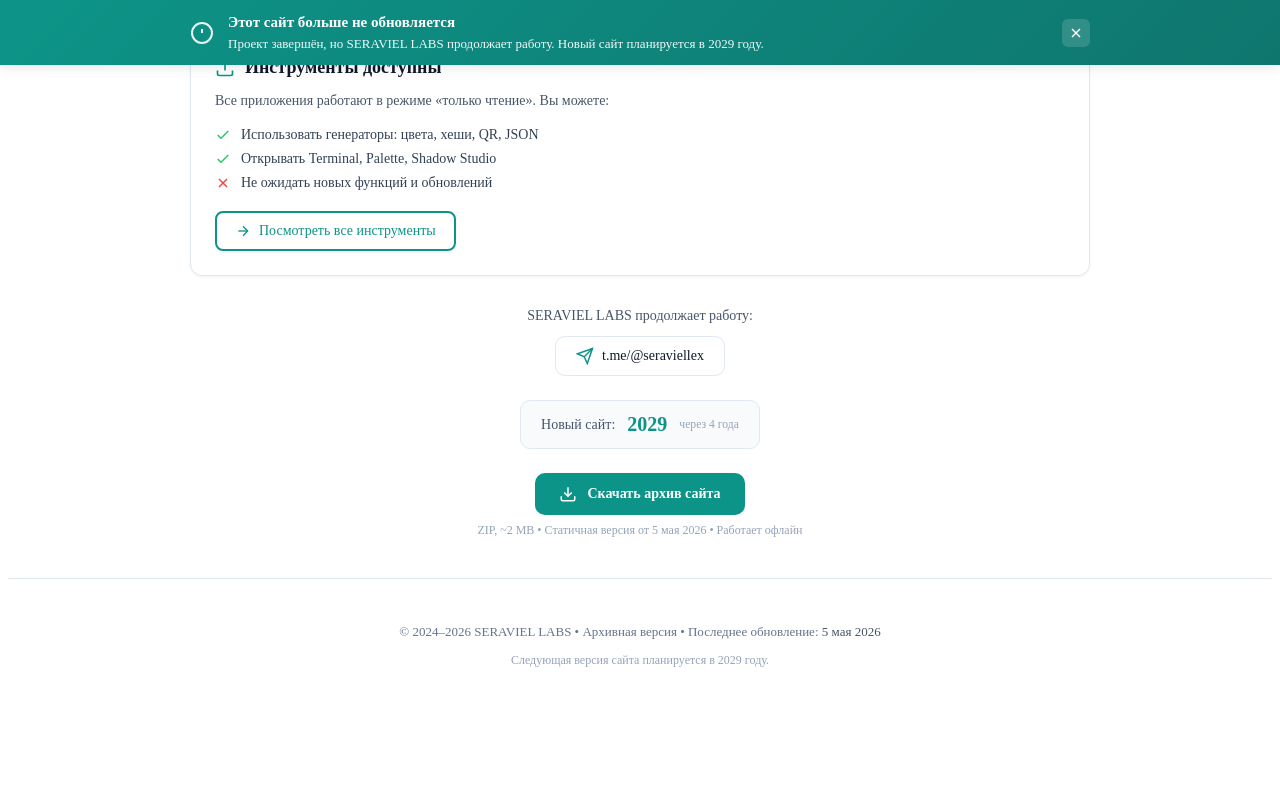
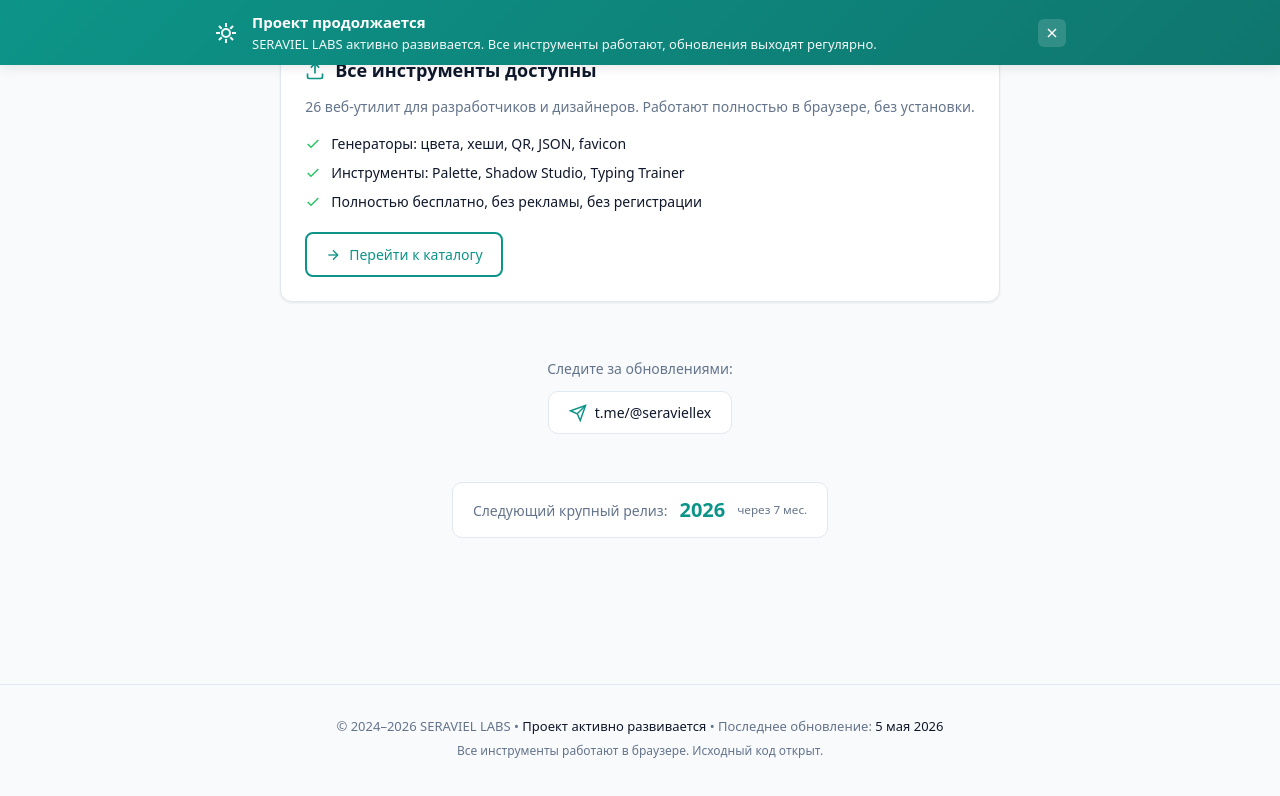
Before and after one commit to official-ids/d, a website: page index.html in a window 1280 px wide. Drawn offline with Linux system fonts and the light colour scheme.

```diff
--- a/index.html
+++ b/index.html
@@ -41,11 +41,40 @@
   <link rel="preconnect" href="https://fonts.googleapis.com">
 
 <style>
+    /* === Base Variables === */
+    :root {
+      --bg: #f8fafc;
+      --surface: #ffffff;
+      --border: #e2e8f0;
+      --text: #0f172a;
+      --text-muted: #64748b;
+      --accent: #0d9488;
+      --accent-hover: #0f766e;
+      --success: #22c55e;
+      --warning: #f59e0b;
+      --danger: #ef4444;
+      --radius: 12px;
+      --shadow: 0 1px 3px rgba(0,0,0,0.05), 0 1px 2px rgba(0,0,0,0.03);
+      --font-sans: system-ui, -apple-system, 'Segoe UI', Roboto, sans-serif;
+    }
+
+    * { box-sizing: border-box; margin: 0; padding: 0; }
+
+    body {
+      font-family: var(--font-sans);
+      background: var(--bg);
+      color: var(--text);
+      line-height: 1.5;
+      min-height: 100vh;
+      display: flex;
+      flex-direction: column;
+    }
+
     /* === Site Notice Banner === */
     .site-notice {
       position: fixed;
       top: 0; left: 0; right: 0;
-      background: linear-gradient(135deg, #0d9488, #0f766e);
+      background: linear-gradient(135deg, var(--accent), var(--accent-hover));
       color: white;
       z-index: 10000;
       box-shadow: 0 2px 12px rgba(0,0,0,0.1);
@@ -68,7 +97,7 @@
     .notice-icon {
       flex-shrink: 0;
       width: 24px; height: 24px;
-      opacity: 0.9;
+      opacity: 0.95;
     }
     .notice-icon svg { width: 100%; height: 100%; }
     .notice-text {
@@ -77,211 +106,6 @@
       flex-direction: column;
       gap: 2px;
     }
-
-        /* === Archive Notice Section === */
-    .archive-section {
-      max-width: 900px;
-      margin: 32px auto;
-      padding: 0 24px;
-    }
-    .archive-card {
-      background: #ffffff;
-      border: 1px solid #e2e8f0;
-      border-radius: 12px;
-      padding: 24px;
-      box-shadow: 0 1px 3px rgba(0,0,0,0.05);
-    }
-    .archive-card h3 {
-      margin: 0 0 12px;
-      font-size: 18px;
-      font-weight: 600;
-      color: #0f172a;
-      display: flex;
-      align-items: center;
-      gap: 10px;
-    }
-    .archive-card h3 svg {
-      width: 20px;
-      height: 20px;
-      stroke: #0d9488;
-    }
-    .archive-card p {
-      margin: 0 0 16px;
-      color: #475569;
-      line-height: 1.5;
-      font-size: 14px;
-    }
-    .archive-list {
-      list-style: none;
-      padding: 0;
-      margin: 0 0 20px;
-      display: grid;
-      gap: 8px;
-    }
-    .archive-list li {
-      display: flex;
-      align-items: center;
-      gap: 10px;
-      color: #334155;
-      font-size: 14px;
-    }
-    .archive-list li svg {
-      width: 16px;
-      height: 16px;
-      flex-shrink: 0;
-    }
-    .archive-list .check svg { stroke: #22c55e; }
-    .archive-list .cross svg { stroke: #ef4444; }
-
-    .btn-outline {
-      display: inline-flex;
-      align-items: center;
-      gap: 8px;
-      padding: 10px 18px;
-      border: 2px solid #0d9488;
-      color: #0d9488;
-      background: transparent;
-      text-decoration: none;
-      border-radius: 8px;
-      font-weight: 500;
-      font-size: 14px;
-      cursor: pointer;
-      transition: all 0.2s;
-    }
-    .btn-outline:hover {
-      background: #0d9488;
-      color: white;
-    }
-    .btn-outline svg {
-      width: 16px;
-      height: 16px;
-    }
-
-    /* === Contact Links === */
-    .contact-section {
-      max-width: 900px;
-      margin: 24px auto;
-      padding: 0 24px;
-      text-align: center;
-    }
-    .contact-section p {
-      margin: 0 0 12px;
-      color: #475569;
-      font-size: 14px;
-    }
-    .contact-link {
-      display: inline-flex;
-      align-items: center;
-      gap: 8px;
-      padding: 10px 20px;
-      background: white;
-      border: 1px solid #e2e8f0;
-      border-radius: 10px;
-      text-decoration: none;
-      color: #0f172a;
-      font-weight: 500;
-      font-size: 14px;
-      transition: all 0.2s;
-    }
-    .contact-link:hover {
-      border-color: #0d9488;
-      transform: translateY(-2px);
-      box-shadow: 0 4px 12px rgba(13,148,136,0.1);
-    }
-    .contact-link svg {
-      width: 18px;
-      height: 18px;
-      stroke: #0d9488;
-    }
-
-    /* === Countdown === */
-    .countdown-section {
-      max-width: 900px;
-      margin: 24px auto;
-      padding: 0 24px;
-      text-align: center;
-    }
-    .countdown-box {
-      display: inline-flex;
-      align-items: center;
-      gap: 12px;
-      padding: 12px 20px;
-      background: #f8fafc;
-      border: 1px solid #e2e8f0;
-      border-radius: 10px;
-      color: #475569;
-      font-size: 14px;
-    }
-    .countdown-box strong {
-      color: #0d9488;
-      font-size: 20px;
-      font-weight: 700;
-    }
-    .countdown-box small {
-      color: #94a3b8;
-    }
-
-    /* === Download Archive === */
-    .download-section {
-      max-width: 900px;
-      margin: 24px auto;
-      padding: 0 24px;
-      text-align: center;
-    }
-    .btn-download {
-      display: inline-flex;
-      align-items: center;
-      gap: 10px;
-      padding: 12px 24px;
-      background: #0d9488;
-      color: white;
-      border: none;
-      border-radius: 10px;
-      text-decoration: none;
-      font-weight: 600;
-      font-size: 14px;
-      cursor: pointer;
-      transition: all 0.2s;
-    }
-    .btn-download:hover {
-      background: #0f766e;
-      transform: translateY(-1px);
-      box-shadow: 0 4px 12px rgba(13,148,136,0.2);
-    }
-    .btn-download svg {
-      width: 18px;
-      height: 18px;
-      stroke: white;
-    }
-    .download-section small {
-      display: block;
-      margin-top: 8px;
-      color: #94a3b8;
-      font-size: 12px;
-    }
-
-    /* === Updated Footer === */
-    .site-footer {
-      text-align: center;
-      padding: 32px 24px 40px;
-      color: #64748b;
-      font-size: 13px;
-      border-top: 1px solid #e2e8f0;
-      margin-top: 40px;
-    }
-    .site-footer time {
-      color: #475569;
-    }
-
-    @media (max-width: 600px) {
-      .archive-card, .contact-section, .countdown-section, .download-section {
-        padding: 20px 16px;
-      }
-      .archive-list li {
-        flex-wrap: wrap;
-      }
-    }
-
     .notice-text strong {
       font-weight: 600;
       font-size: 15px;
@@ -304,7 +128,244 @@
     .notice-close svg { width: 16px; height: 16px; stroke: white; }
     .notice-close:hover { background: rgba(255,255,255,0.25); }
 
+    /* === Archive/Info Section === */
+    .archive-section {
+      max-width: 900px;
+      margin: 32px auto;
+      padding: 0 24px;
+    }
+    .archive-card {
+      background: var(--surface);
+      border: 1px solid var(--border);
+      border-radius: var(--radius);
+      padding: 24px;
+      box-shadow: var(--shadow);
+    }
+    .archive-card h3 {
+      margin: 0 0 12px;
+      font-size: 18px;
+      font-weight: 600;
+      color: var(--text);
+      display: flex;
+      align-items: center;
+      gap: 10px;
+    }
+    .archive-card h3 svg {
+      width: 20px;
+      height: 20px;
+      stroke: var(--accent);
+    }
+    .archive-card p {
+      margin: 0 0 16px;
+      color: var(--text-muted);
+      line-height: 1.5;
+      font-size: 14px;
+    }
+    .archive-list {
+      list-style: none;
+      padding: 0;
+      margin: 0 0 20px;
+      display: grid;
+      gap: 8px;
+    }
+    .archive-list li {
+      display: flex;
+      align-items: center;
+      gap: 10px;
+      color: var(--text);
+      font-size: 14px;
+    }
+    .archive-list li svg {
+      width: 16px;
+      height: 16px;
+      flex-shrink: 0;
+    }
+    .archive-list .check svg { stroke: var(--success); }
+    .archive-list .cross svg { stroke: var(--danger); }
+
+    .btn-outline {
+      display: inline-flex;
+      align-items: center;
+      gap: 8px;
+      padding: 10px 18px;
+      border: 2px solid var(--accent);
+      color: var(--accent);
+      background: transparent;
+      text-decoration: none;
+      border-radius: 8px;
+      font-weight: 500;
+      font-size: 14px;
+      cursor: pointer;
+      transition: all 0.2s;
+    }
+    .btn-outline:hover {
+      background: var(--accent);
+      color: white;
+    }
+    .btn-outline svg {
+      width: 16px;
+      height: 16px;
+    }
+
+    /* === Contact Links === */
+    .contact-section {
+      max-width: 900px;
+      margin: 24px auto;
+      padding: 0 24px;
+      text-align: center;
+    }
+    .contact-section p {
+      margin: 0 0 12px;
+      color: var(--text-muted);
+      font-size: 14px;
+    }
+    .contact-link {
+      display: inline-flex;
+      align-items: center;
+      gap: 8px;
+      padding: 10px 20px;
+      background: white;
+      border: 1px solid var(--border);
+      border-radius: 10px;
+      text-decoration: none;
+      color: var(--text);
+      font-weight: 500;
+      font-size: 14px;
+      transition: all 0.2s;
+    }
+    .contact-link:hover {
+      border-color: var(--accent);
+      transform: translateY(-2px);
+      box-shadow: 0 4px 12px rgba(13,148,136,0.1);
+    }
+    .contact-link svg {
+      width: 18px;
+      height: 18px;
+      stroke: var(--accent);
+    }
+
+    /* === Countdown === */
+    .countdown-section {
+      max-width: 900px;
+      margin: 24px auto;
+      padding: 0 24px;
+      text-align: center;
+    }
+    .countdown-box {
+      display: inline-flex;
+      align-items: center;
+      gap: 12px;
+      padding: 12px 20px;
+      background: var(--surface);
+      border: 1px solid var(--border);
+      border-radius: 10px;
+      color: var(--text-muted);
+      font-size: 14px;
+    }
+    .countdown-box strong {
+      color: var(--accent);
+      font-size: 20px;
+      font-weight: 700;
+    }
+    .countdown-box small {
+      color: var(--text-muted);
+    }
+
+    /* === Footer === */
+    .site-footer {
+      text-align: center;
+      padding: 32px 24px 40px;
+      color: var(--text-muted);
+      font-size: 13px;
+      border-top: 1px solid var(--border);
+      margin-top: auto;
+    }
+    .site-footer time {
+      color: var(--text);
+    }
+
+    /* === Toast Notifications === */
+    #toast-container {
+      position: fixed;
+      bottom: 24px;
+      right: 24px;
+      display: flex;
+      flex-direction: column;
+      gap: 10px;
+      z-index: 20000;
+      pointer-events: none;
+    }
+    .toast {
+      pointer-events: auto;
+      background: var(--surface);
+      border: 1px solid var(--border);
+      border-left: 4px solid var(--accent);
+      padding: 14px 18px;
+      border-radius: 10px;
+      box-shadow: 0 4px 20px rgba(0,0,0,0.1);
+      display: flex;
+      align-items: center;
+      gap: 12px;
+      font-size: 14px;
+      color: var(--text);
+      min-width: 280px;
+      max-width: 400px;
+      animation: toastIn 0.3s ease-out forwards;
+      opacity: 0;
+      transform: translateX(100%);
+    }
+    .toast.success { border-left-color: var(--success); }
+    .toast.error { border-left-color: var(--danger); }
+    .toast.warning { border-left-color: var(--warning); }
+
+    .toast-icon {
+      flex-shrink: 0;
+      width: 20px;
+      height: 20px;
+    }
+    .toast.success .toast-icon { stroke: var(--success); }
+    .toast.error .toast-icon { stroke: var(--danger); }
+    .toast.warning .toast-icon { stroke: var(--warning); }
+
+    .toast-content {
+      flex: 1;
+      line-height: 1.4;
+    }
+    .toast-close {
+      background: none;
+      border: none;
+      padding: 4px;
+      cursor: pointer;
+      opacity: 0.6;
+      transition: opacity 0.2s;
+      display: flex;
+      align-items: center;
+      justify-content: center;
+    }
+    .toast-close:hover { opacity: 1; }
+    .toast-close svg { width: 16px; height: 16px; }
+
+    @keyframes toastIn {
+      to {
+        opacity: 1;
+        transform: translateX(0);
+      }
+    }
+    @keyframes toastOut {
+      to {
+        opacity: 0;
+        transform: translateX(100%);
+      }
+    }
+
+    /* === Responsive === */
     @media (max-width: 600px) {
+      .archive-card, .contact-section, .countdown-section {
+        padding: 20px 16px;
+      }
+      .archive-list li {
+        flex-wrap: wrap;
+      }
       .notice-content {
         padding: 10px 16px;
         flex-wrap: wrap;
@@ -317,106 +378,178 @@
       .notice-close {
         margin: 0 auto;
       }
+      #toast-container {
+        left: 16px;
+        right: 16px;
+        bottom: 16px;
+      }
+      .toast {
+        min-width: auto;
+        max-width: 100%;
+      }
     }
   </style>
 
 </head>
 
 <body>
-  <!-- === NOTICE BANNER: Site Closed === -->
+  <!-- === NOTICE BANNER: Project Continues === -->
   <div class="site-notice" id="siteNotice">
     <div class="notice-content">
       <div class="notice-icon">
         <svg viewBox="0 0 24 24" fill="none" stroke="currentColor" stroke-width="2">
-          <circle cx="12" cy="12" r="10"></circle>
-          <line x1="12" y1="8" x2="12" y2="12"></line>
-          <line x1="12" y1="16" x2="12.01" y2="16"></line>
+          <path d="M12 2v4M12 18v4M4.93 4.93l2.83 2.83M16.24 16.24l2.83 2.83M2 12h4M18 12h4M4.93 19.07l2.83-2.83M16.24 7.76l2.83-2.83"/>
+          <circle cx="12" cy="12" r="4"/>
         </svg>
       </div>
       <div class="notice-text">
-        <strong>Этот сайт больше не обновляется</strong>
-        <span>Проект завершён, но SERAVIEL LABS продолжает работу. Новый сайт планируется в 2029 году.</span>
+        <strong>Проект продолжается</strong>
+        <span>SERAVIEL LABS активно развивается. Все инструменты работают, обновления выходят регулярно.</span>
       </div>
-      <button class="notice-close" onclick="document.getElementById('siteNotice').style.display='none'" aria-label="Закрыть">
+      <button class="notice-close" onclick="hideBanner()" aria-label="Закрыть">
         <svg viewBox="0 0 24 24" fill="none" stroke="currentColor" stroke-width="2"><line x1="18" y1="6" x2="6" y2="18"></line><line x1="6" y1="6" x2="18" y2="18"></line></svg>
       </button>
     </div>
   </div>
 
-    <!-- === ARCHIVE NOTICE: Tools Available === -->
+  <!-- === INFO: Project Status === -->
 <section class="archive-section">
   <div class="archive-card">
     <h3>
       <svg viewBox="0 0 24 24" fill="none" stroke="currentColor" stroke-width="2"><path d="M21 15v4a2 2 0 0 1-2 2H5a2 2 0 0 1-2-2v-4"></path><polyline points="17 8 12 3 7 8"></polyline><line x1="12" y1="3" x2="12" y2="15"></line></svg>
-        Инструменты доступны
+      Все инструменты доступны
     </h3>
-      <p>Все приложения работают в режиме «только чтение». Вы можете:</p>
+    <p>
+      <span id="app-count">26</span> веб-утилит для разработчиков и дизайнеров. Работают полностью в браузере, без установки.
+    </p>
     <ul class="archive-list">
       <li class="check">
         <svg viewBox="0 0 24 24" fill="none" stroke="currentColor" stroke-width="2"><polyline points="20 6 9 17 4 12"></polyline></svg>
-          Использовать генераторы: цвета, хеши, QR, JSON
+        Генераторы: цвета, хеши, QR, JSON, favicon
       </li>
       <li class="check">
         <svg viewBox="0 0 24 24" fill="none" stroke="currentColor" stroke-width="2"><polyline points="20 6 9 17 4 12"></polyline></svg>
-          Открывать Terminal, Palette, Shadow Studio
+        Инструменты: Palette, Shadow Studio, Typing Trainer
       </li>
-        <li class="cross">
-          <svg viewBox="0 0 24 24" fill="none" stroke="currentColor" stroke-width="2"><line x1="18" y1="6" x2="6" y2="18"></line><line x1="6" y1="6" x2="18" y2="18"></line></svg>
-          Не ожидать новых функций и обновлений
+      <li class="check">
+        <svg viewBox="0 0 24 24" fill="none" stroke="currentColor" stroke-width="2"><polyline points="20 6 9 17 4 12"></polyline></svg>
+        Полностью бесплатно, без рекламы, без регистрации
       </li>
     </ul>
     <a href="/list" class="btn-outline">
       <svg viewBox="0 0 24 24" fill="none" stroke="currentColor" stroke-width="2"><line x1="5" y1="12" x2="19" y2="12"></line><polyline points="12 5 19 12 12 19"></polyline></svg>
-        Посмотреть все инструменты
+      Перейти к каталогу
     </a>
   </div>
 </section>
 
   <!-- === CONTACT: Where We Are === -->
   <section class="contact-section">
-    <p>SERAVIEL LABS продолжает работу:</p>
+    <p>Следите за обновлениями:</p>
     <a href="https://t.me/@seraviellex" target="_blank" rel="noopener" class="contact-link">
       <svg viewBox="0 0 24 24" fill="none" stroke="currentColor" stroke-width="2"><path d="M22 2L11 13"></path><path d="M22 2L15 22L11 13L2 9L22 2Z"></path></svg>
       t.me/@seraviellex
     </a>
   </section>
 
-  <!-- === COUNTDOWN: Next Site === -->
+  <!-- === COUNTDOWN: Next Milestone === -->
   <section class="countdown-section">
     <div class="countdown-box">
-      <span>Новый сайт:</span>
-      <strong id="countdown-year">2029</strong>
-      <small id="countdown-text">через <span id="years-left">4</span> года</small>
+      <span>Следующий крупный релиз:</span>
+      <strong id="countdown-year">2026</strong>
+      <small id="countdown-text">через <span id="months-left">8</span> мес.</small>
     </div>
-  </section>
-  <!-- === DOWNLOAD ARCHIVE (Quick) === -->
-  <section class="download-section">
-    <a href="/archive/seraviel-labs-2026.zip" class="btn-download" download>
-      <svg viewBox="0 0 24 24" fill="none" stroke="currentColor" stroke-width="2"><path d="M21 15v4a2 2 0 0 1-2 2H5a2 2 0 0 1-2-2v-4"></path><polyline points="7 10 12 15 17 10"></polyline><line x1="12" y1="15" x2="12" y2="3"></line></svg>
-      Скачать архив сайта
-    </a>
-    <small>ZIP, ~2 MB • Статичная версия от 5 мая 2026 • Работает офлайн</small>
   </section>
 
   <footer class="site-footer">
     <p>
       © 2024–2026 SERAVIEL LABS •
-      <span style="color:#64748b">Архивная версия</span> •
+      <span style="color:var(--text)">Проект активно развивается</span> •
       Последнее обновление: <time datetime="2026-05-05">5 мая 2026</time>
     </p>
-    <p style="font-size:12px;color:#94a3b8;margin-top:6px">
-      Следующая версия сайта планируется в 2029 году.
+    <p style="font-size:12px;color:var(--text-muted);margin-top:6px">
+      Все инструменты работают в браузере. Исходный код открыт.
     </p>
   </footer>
 
-  <!-- СКРИПТ БАННЕРА (перенесён сюда) -->
+  <!-- === TOAST CONTAINER === -->
+  <div id="toast-container"></div>
+
+  <!-- === SCRIPTS === -->
   <script>
-    if (localStorage.getItem('noticeClosed') === 'true') {
-      document.getElementById('siteNotice').style.display = 'none';
+    // === Hide Banner ===
+    function hideBanner() {
+      const banner = document.getElementById('siteNotice');
+      if (banner) {
+        banner.style.animation = 'slideDown 0.3s ease-out reverse';
+        setTimeout(() => {
+          banner.style.display = 'none';
+          localStorage.setItem('bannerClosed', 'true');
+        }, 300);
       }
-    document.querySelector('.notice-close')?.addEventListener('click', () => {
-      localStorage.setItem('noticeClosed', 'true');
-    });
+    }
+
+    // Show banner only if not closed before
+    if (localStorage.getItem('bannerClosed') === 'true') {
+      const banner = document.getElementById('siteNotice');
+      if (banner) banner.style.display = 'none';
+    }
+
+    // === Toast Notification System ===
+    function toast(message, type = 'success', duration = 4000) {
+      const container = document.getElementById('toast-container');
+      if (!container) return;
+
+      const icons = {
+        success: '<svg class="toast-icon" viewBox="0 0 24 24" fill="none" stroke="currentColor" stroke-width="2"><polyline points="20 6 9 17 4 12"></polyline></svg>',
+        error: '<svg class="toast-icon" viewBox="0 0 24 24" fill="none" stroke="currentColor" stroke-width="2"><circle cx="12" cy="12" r="10"></circle><line x1="12" y1="8" x2="12" y2="12"></line><line x1="12" y1="16" x2="12.01" y2="16"></line></svg>',
+        warning: '<svg class="toast-icon" viewBox="0 0 24 24" fill="none" stroke="currentColor" stroke-width="2"><path d="M10.29 3.86L1.82 18a2 2 0 0 0 1.71 3h16.94a2 2 0 0 0 1.71-3L13.71 3.86a2 2 0 0 0-3.42 0z"></path><line x1="12" y1="9" x2="12" y2="13"></line><line x1="12" y1="17" x2="12.01" y2="17"></line></svg>'
+      };
+
+      const toast = document.createElement('div');
+      toast.className = `toast ${type}`;
+      toast.innerHTML = `
+        ${icons[type] || icons.success}
+        <div class="toast-content">${message}</div>
+        <button class="toast-close" aria-label="Закрыть">
+          <svg viewBox="0 0 24 24" fill="none" stroke="currentColor" stroke-width="2"><line x1="18" y1="6" x2="6" y2="18"></line><line x1="6" y1="6" x2="18" y2="18"></line></svg>
+        </button>
+      `;
+
+      // Close button handler
+      const closeBtn = toast.querySelector('.toast-close');
+      closeBtn.addEventListener('click', () => removeToast(toast));
+
+      container.appendChild(toast);
+
+      // Auto remove
+      const timer = setTimeout(() => removeToast(toast), duration);
+
+      // Pause on hover
+      toast.addEventListener('mouseenter', () => clearTimeout(timer));
+    }
+
+    function removeToast(toast) {
+      toast.style.animation = 'toastOut 0.3s ease-out forwards';
+      setTimeout(() => toast.remove(), 300);
+    }
+
+    // === Countdown Logic ===
+    (function() {
+      const targetYear = 2026;
+      const targetMonth = 12; // December
+      const now = new Date();
+      const target = new Date(targetYear, targetMonth - 1, 1);
+
+      let monthsLeft = (target.getFullYear() - now.getFullYear()) * 12 + (target.getMonth() - now.getMonth());
+      monthsLeft = Math.max(0, monthsLeft);
+
+      const el = document.getElementById('months-left');
+      if (el) el.textContent = monthsLeft;
+    })();
+
+    // === Demo: Show toast on load (remove in production) ===
+     toast('Добро пожаловать в SERAVIEL LABS!', 'success', 5000);
   </script>
 </body>
 </html>
```
Also changed, not shown: scripts/generate-vercel-config.js (+14 -0 lines). Lines whose indentation alone changed are shown as unchanged.
